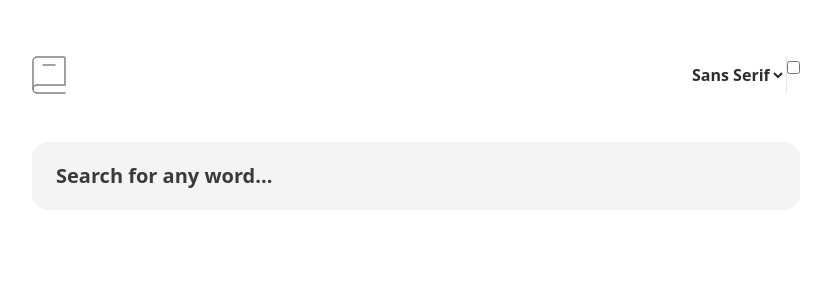
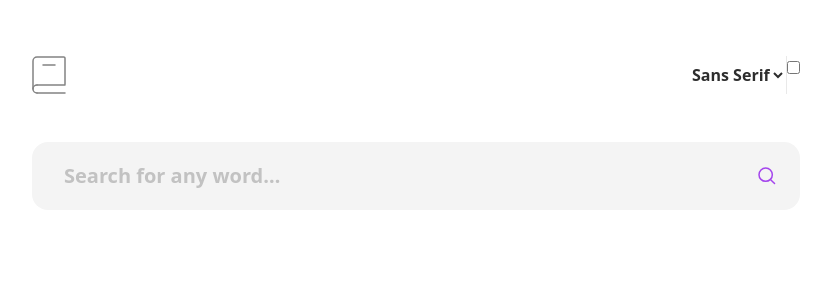
Before and after one commit to crockalet/dictionary-web-app, a React (Vite) app in the folder react-app/: page / in a window 1280 px wide. Shown: the top 300 px of the page, without its empty margins (224-1055 px from the left). Built offline with nearby package versions, Linux system fonts and the light colour scheme.

Commit message:
feat: search form

```diff
--- a/react-app/package.json
+++ b/react-app/package.json
@@ -10,6 +10,7 @@
   },
   "dependencies": {
     "autoprefixer": "^10.4.13",
+    "classnames": "^2.3.2",
     "lodash": "^4.17.21",
     "postcss": "^8.4.21",
     "react": "^18.2.0",
--- a/react-app/src/Home.tsx
+++ b/react-app/src/Home.tsx
@@ -1,26 +1,11 @@
 import { useMemo, useState } from "react";
-import { SearchBar } from "./components/SearchBar";
+import { SearchForm } from "./components/SearchForm";
 import { debounce } from "lodash";
 
 export const Home = () => {
-  const [searchQuery, setSearchQuery] = useState(
-    new URLSearchParams(document.location.search).get("query")
-  );
-
-  // on submit
-  // history.pushState(
-  //   null,
-  //   "",
-  //   query ? new URLSearchParams({ query }).toString() : "/"
-  // );
-
   return (
     <main className="max-w-screen-md mx-auto">
-      <SearchBar
-        onChange={(e) => setSearchQuery(e.target.value)}
-        value={searchQuery ?? ""}
-        placeholder="Search for any word..."
-      />
+      <SearchForm />
     </main>
   );
 };
--- a/react-app/src/components/SearchBar.tsx
+++ /dev/null
@@ -1,30 +0,0 @@
-import React, { useMemo } from "react";
-import debounce from "lodash/debounce";
-
-interface SearchBarProps extends React.InputHTMLAttributes<HTMLInputElement> {
-  debounceWait?: number;
-}
-
-export const SearchBar: React.FC<SearchBarProps> = ({
-  onChange,
-  type,
-  debounceWait = 200,
-  className,
-  ...rest
-}) => {
-  const changeHandler: React.ChangeEventHandler<HTMLInputElement> =
-    useMemo(() => {
-      return debounce((e) => {
-        onChange?.(e);
-      }, debounceWait);
-    }, [onChange, debounceWait]);
-
-  return (
-    <input
-      type="search"
-      onChange={changeHandler}
-      className={`w-full text-xl py-5 px-6 rounded-2xl bg-gray-100 dark:bg-gray-600 font-bold ${className}`}
-      {...rest}
-    />
-  );
-};
--- /dev/null
+++ b/react-app/src/components/SearchForm.tsx
@@ -0,0 +1,49 @@
+import React, { useMemo, useState } from "react";
+import debounce from "lodash/debounce";
+import classNames from "classnames";
+
+export const SearchForm: React.FC<{}> = () => {
+  const [query, setQuery] = useState(
+    new URLSearchParams(document.location.search).get("query") ?? undefined
+  );
+  const [error, setError] = useState<string>();
+
+  const handleChange: React.ChangeEventHandler<HTMLInputElement> = (e) => {
+    setQuery(e.target.value);
+  };
+
+  const handleSubmit: React.FormEventHandler<HTMLFormElement> = (e) => {
+    e.preventDefault();
+
+    if (!query) {
+      setError("Whoops, can't be empty...");
+      return;
+    }
+
+    history.pushState(null, "", new URLSearchParams({ query }).toString());
+  };
+
+  return (
+    <form onSubmit={handleSubmit}>
+      <div className="relative">
+        <input
+          value={query}
+          onChange={handleChange}
+          type="text"
+          className={classNames(
+            "w-full py-5 px-6 rounded-2xl \
+          text-xl font-bold indent-2 \
+          bg-gray-100 dark:bg-gray-600 \
+          placeholder:text-gray-500/25 \
+          outline-primary caret-primary active:outline focus:outline"
+          )}
+          placeholder="Search for any word…"
+        />
+
+        <button type="submit" className="absolute right-0 inset-y-0 p-6">
+          <img alt="search" src="./images/icon-search.svg" />
+        </button>
+      </div>
+    </form>
+  );
+};
--- a/react-app/tailwind.config.cjs
+++ b/react-app/tailwind.config.cjs
@@ -14,8 +14,8 @@ module.exports = {
         700: "#050505",
       },
       white: "#FFFFFF",
-      primary: "#2D2D2D",
-      danger: "#838383",
+      primary: "#A445ED",
+      danger: "#FF5252",
     },
     extend: {},
   },
```
Also changed, not shown: 1 other file (tests, documents, lock files or other folders).
